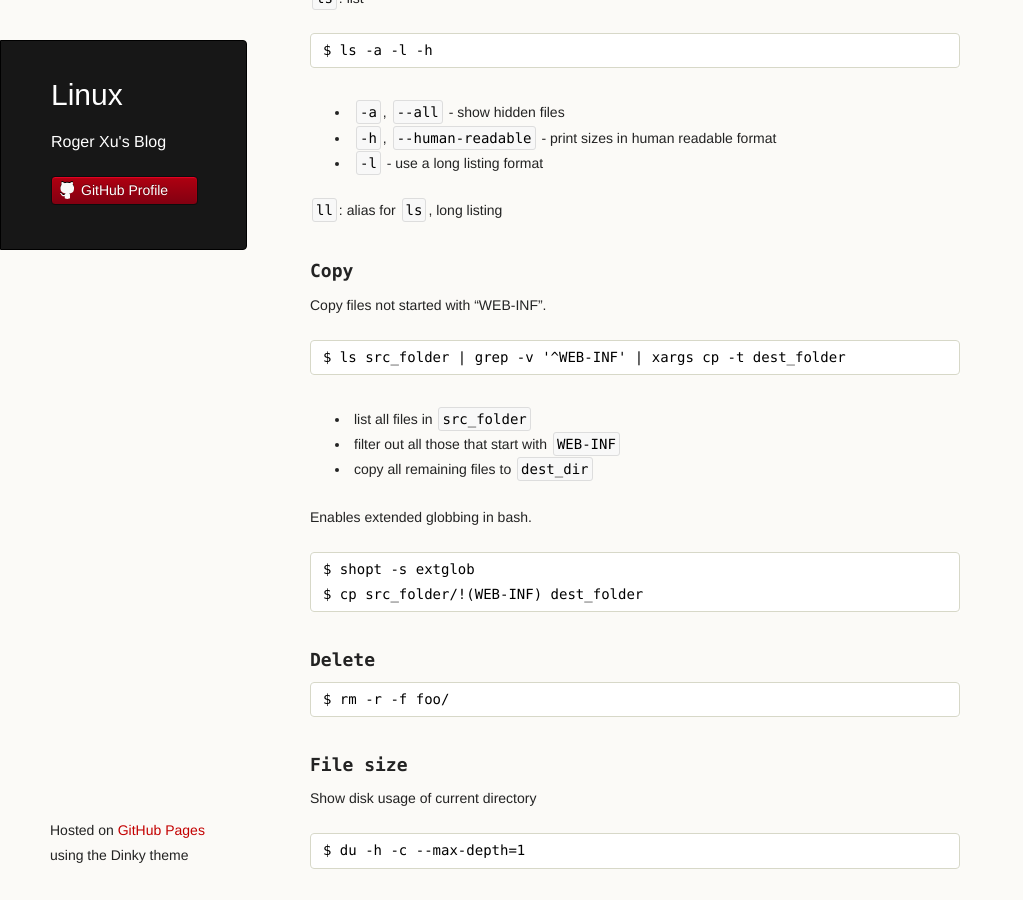
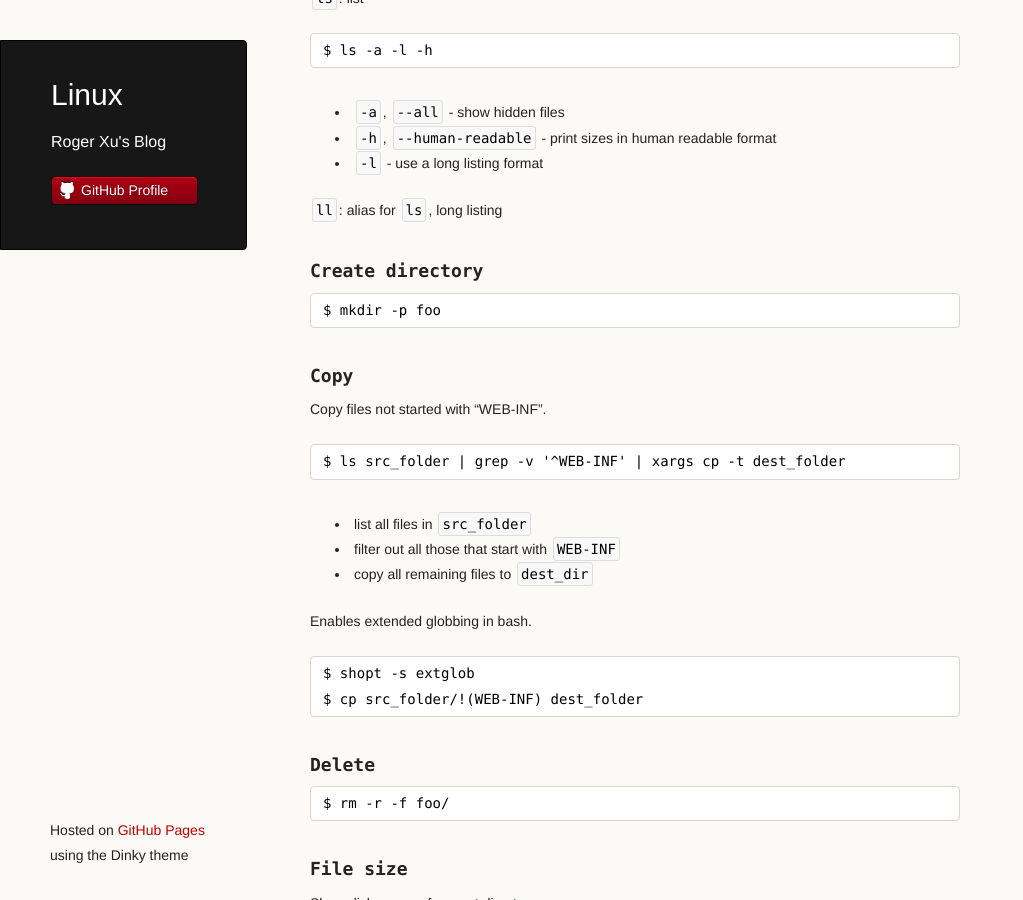
Before and after one commit to rogerxu/rogerxu.github.io, a Jekyll site: the page built from _posts/2013-06-26-linux.md, in a window 1280 px wide and 900 px high, scrolled down 5689 px. Shown: the whole window, without its empty margins (0-1023 px from the left). Built offline with Jekyll 4.4.1, drawn with Linux system fonts in a browser that asks for light colours.

Commit message:
Add mkdir command to bash.

```diff
--- a/_posts/2013-06-26-linux.md
+++ b/_posts/2013-06-26-linux.md
@@ -220,6 +220,10 @@ Start a proces in no hang up mode
 
 `ll`: alias for `ls`, long listing
 
+### Create directory
+
+    $ mkdir -p foo
+
 ### Copy
 
 Copy files not started with "WEB-INF".
```
